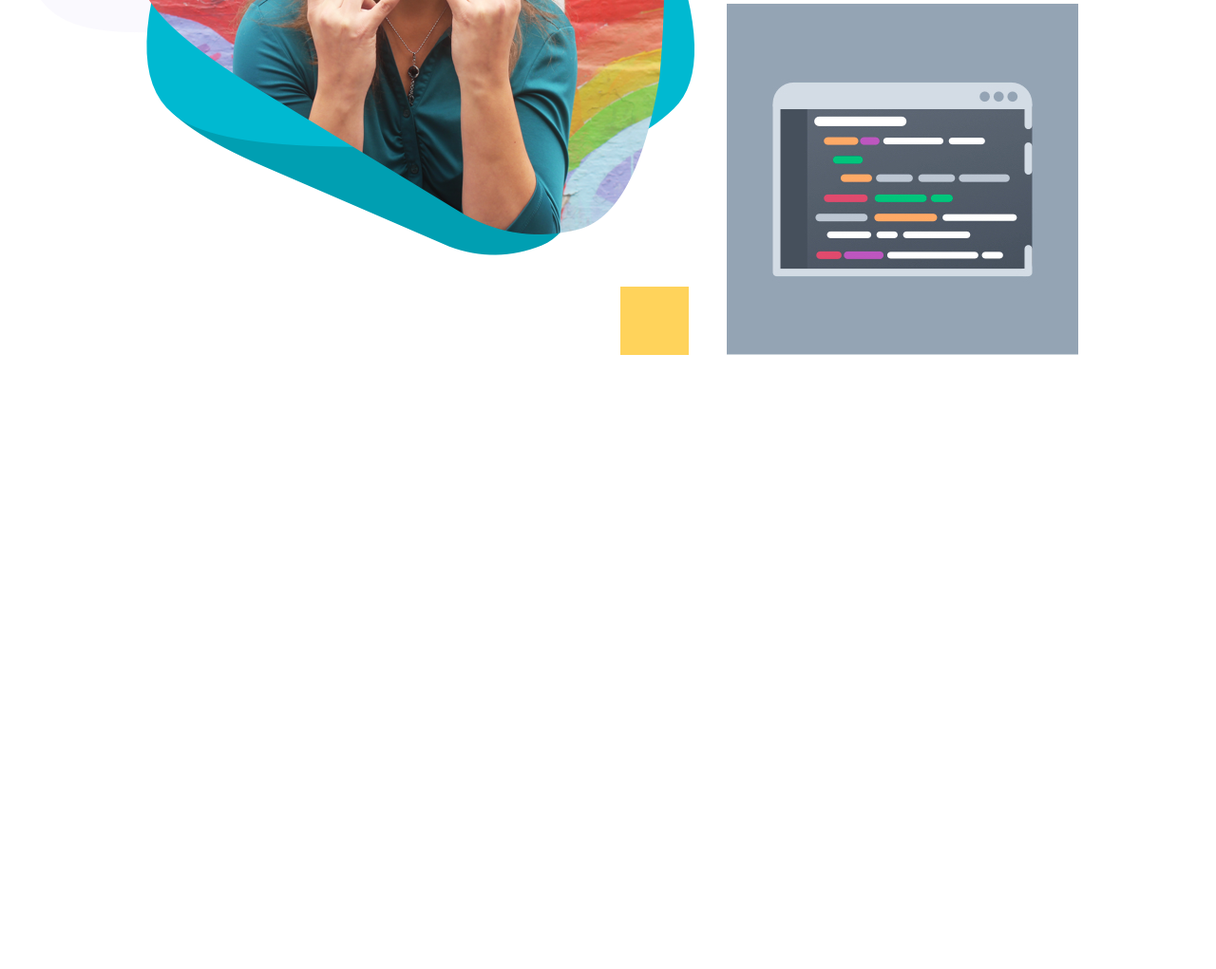
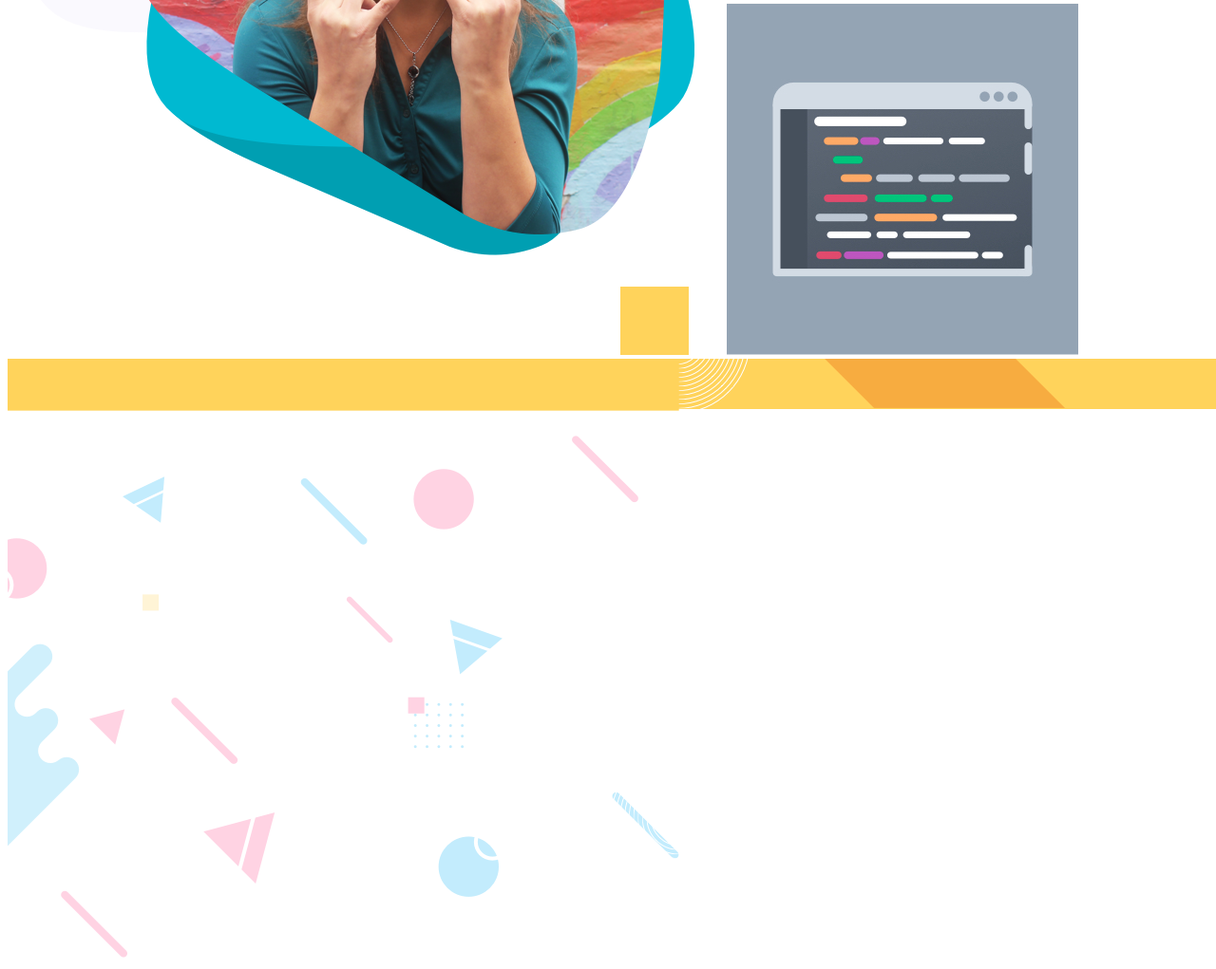
Before and after one commit to Mia5391/mia5391.github.io, a plain HTML site: page index.html in a window 1280 px wide. Shown: the part 1182-2203 px from the top of the page at 95% size. Before the commit the page ends 1568 px from the top, so only its background shows below. Drawn offline with Linux system fonts and the light colour scheme.

Commit message:
footer images added

```diff
--- a/index.html
+++ b/index.html
@@ -20,5 +20,11 @@
 
 <img src="./portfolio-assets/bitmap.jpg"
      class="Bitmap">
+
+     <!-- png -->
+
+     <img src="./portfolio-assets/group-275.png"
+          class="Group-275">
+
   </body>
 </html>
--- a/style.css
+++ b/style.css
@@ -169,6 +169,12 @@
   letter-spacing: normal;
   color: #3a434d;
 }
+.Group-275 {
+  width: 1440px;
+  height: 631px;
+  object-fit: contain;
+  transform: rotate(180deg);
+}
 .Get-in-touch-Lorem {
   width: 570px;
   height: 106px;
```
Also changed, not shown: portfolio-assets/group-275.png (added), portfolio-assets/group-275@2x.png (added), portfolio-assets/group-275@3x.png (added).
